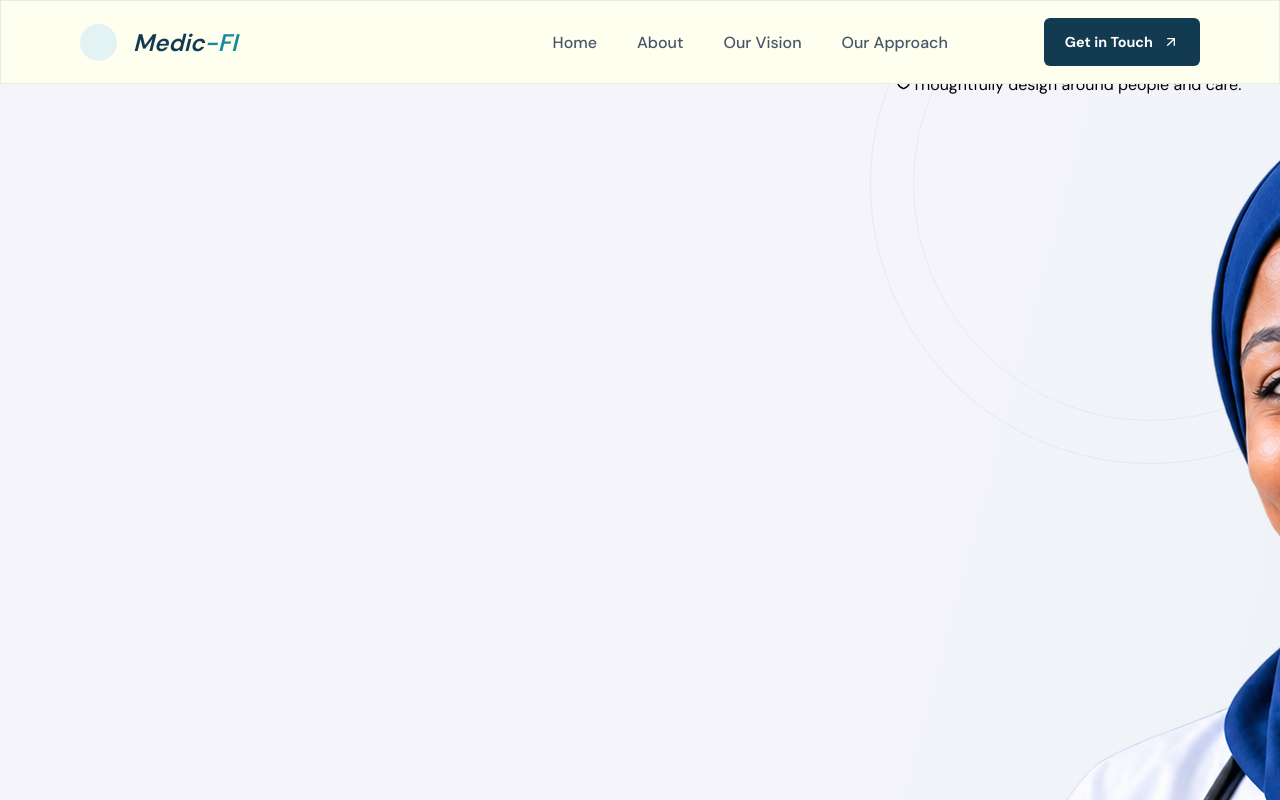
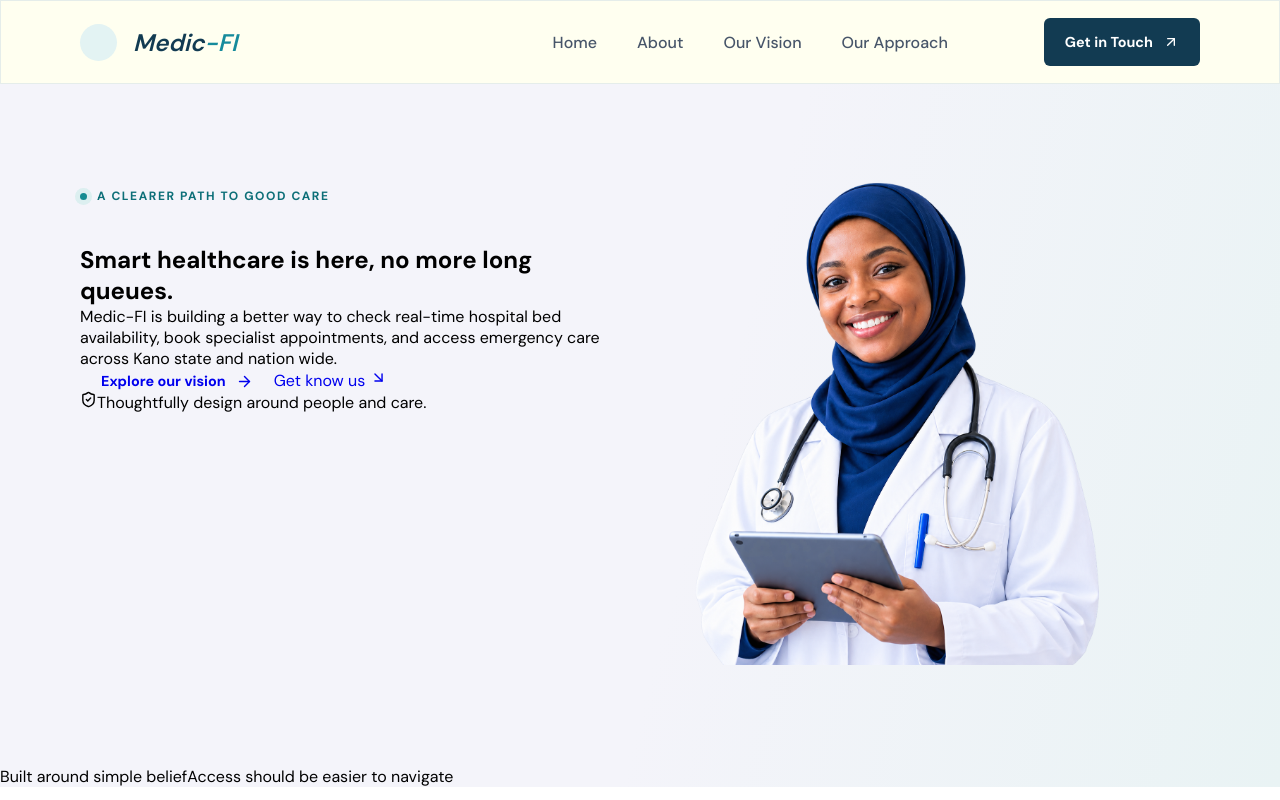
Before and after one commit to NDeenSanhaj96/medic-fi, a React (Vite) app: page / in a window 1280 px wide. Shown: the top 800 px of the page. Built offline with nearby package versions, Linux system fonts and the light colour scheme.

Commit message:
style: Add Hero grid container to the Hero section

```diff
--- a/src/App.css
+++ b/src/App.css
@@ -95,7 +95,7 @@
   overflow: hidden;
   background: linear-gradient(105deg, #f4f4fa 0%, #f4f4fa 55%, #e9f3f4 100%);
 }
-
+/*
 .hero_wash {
   position: absolute;
   top: -180px;
@@ -112,4 +112,40 @@
   inset: 42px;
   border: 1px solid rgb(20 139 145 / 8%);
   border-radius: 50%;
+} */
+
+.hero_grid-container {
+  display: grid;
+  grid-template-columns: 1.02fr 0.98fr;
+  gap: clamp(42px, 7vw, 92px);
+  padding: var(--space-24) 0;
 }
+
+.hero_description-container {
+  max-width: 560px;
+  padding: 8px 0 12px;
+}
+
+.hero_description-container .hero_eyebrow {
+  margin-bottom: var(--space-10);
+  display: flex;
+  align-items: center;
+  gap: 10px;
+  font-size: var(--font-size-xs);
+  font-weight: var(--font-weight-bold);
+  letter-spacing: 0.13em;
+  text-transform: uppercase;
+  color: #0d6f78;
+}
+
+.hero_eyebrow .eyebrow_dot {
+  width: 7px;
+  height: 7px;
+  background: #148b91;
+  border-radius: 50%;
+  box-shadow: 0 0 0 5px #dceff0;
+}
+
+.hero_img-container .hero_img {
+  width: 80%;
+}
--- a/src/App.jsx
+++ b/src/App.jsx
@@ -82,7 +82,7 @@ function HeroSection() {
             <div className="hero_note"><ShieldCheck size={17}/>Thoughtfully design around people and care.</div>
           </div>
           <div className="hero_img-container">
-            <img src="/images/hero_img.png" alt="healthcare professional in white coat" />
+            <img className="hero_img" src="/images/hero_img.png" alt="healthcare professional in white coat" />
           </div>
         </div>
         <div className="hero_bottom">
--- a/src/index.css
+++ b/src/index.css
@@ -144,7 +144,3 @@ a {
   font-size: 0.9rem;
   font-weight: var(--font-weight-bold);
 }
-
-section {
-  padding: 1120px 0;
-}
```
